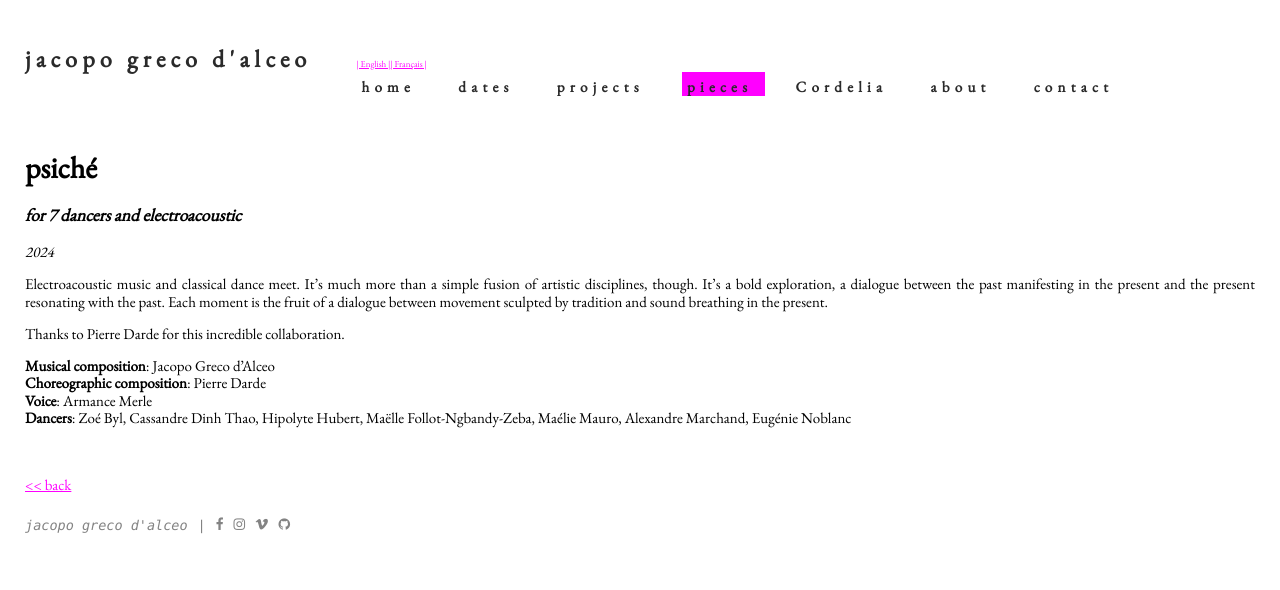
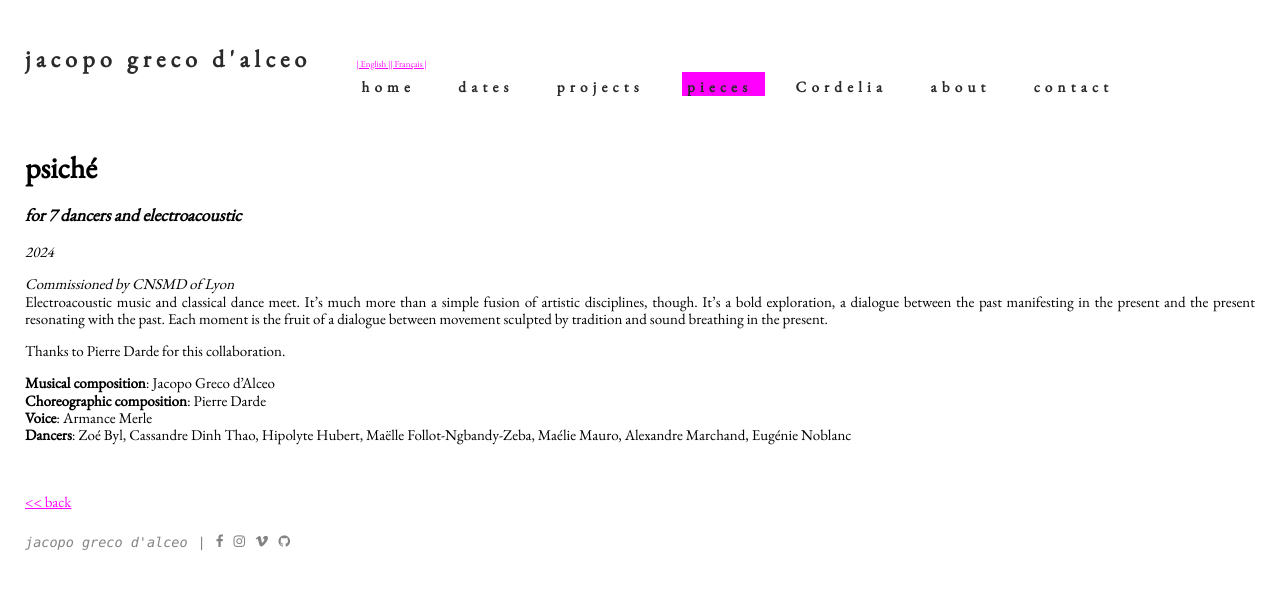
Before and after one commit to jacopogrecodalceo/jacopogrecodalceo.github.io, a Jekyll site: the page built from content/_en/pieces/24_1-psiché.md, in a window 1280 px wide. Shown: the top 590 px of the page. Built offline with Jekyll 4.4.1, drawn with Linux system fonts in a browser that asks for light colours.

```diff
--- a/content/_en/pieces/24_1-psiché.md
+++ b/content/_en/pieces/24_1-psiché.md
@@ -5,10 +5,11 @@ instrumentation: for 7 dancers and electroacoustic
 tags: electroacoustic, dance, ballet
 year: 2024
 ---
+*Commissioned by CNSMD of Lyon* <br>
 Electroacoustic music and classical dance meet. It's much more than a simple fusion of artistic disciplines, though.
 It's a bold exploration, a dialogue between the past manifesting in the present and the present resonating with the past. Each moment is the fruit of a dialogue between movement sculpted by tradition and sound breathing in the present.
 
-Thanks to Pierre Darde for this incredible collaboration.
+Thanks to Pierre Darde for this collaboration.
 
 **Musical composition**: Jacopo Greco d'Alceo <br>
 **Choreographic composition**: Pierre Darde <br>
```
Also changed, not shown: content/_en/projects/22_2-tricot.md (+28 -2 lines), content/_fr/pieces/24_1-psiché.md (+2 -1 lines).
